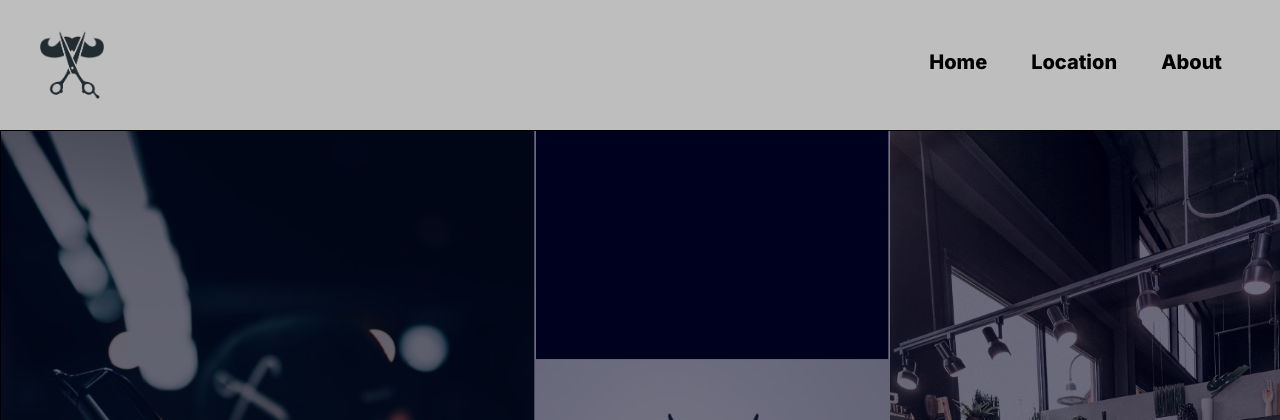
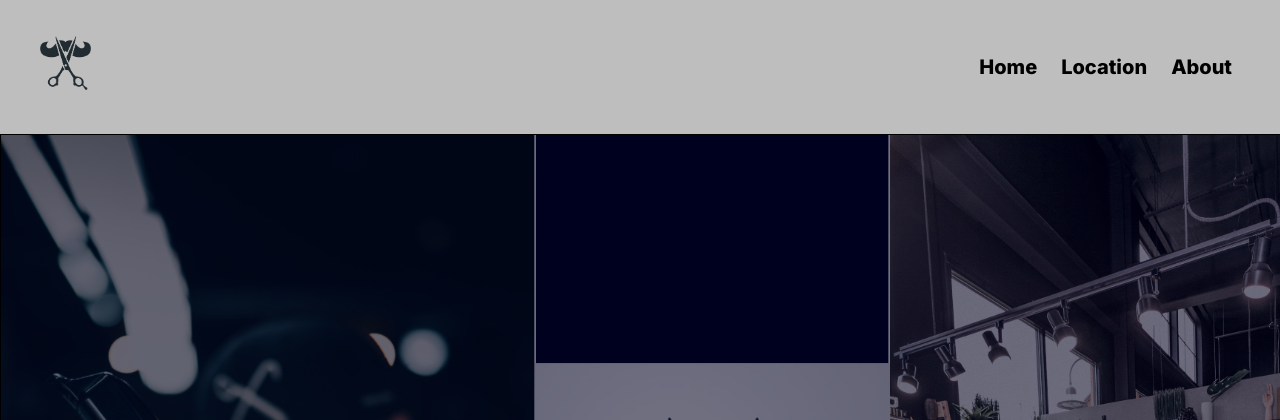
Before and after one commit to Shinki7/wf, a PHP site: page / in a window 1280 px wide. Shown: the part 28-448 px from the top of the page. Run offline with PHP 8.4, Linux system fonts and the light colour scheme.

Commit message:
add something

```diff
--- a/css/style.css
+++ b/css/style.css
@@ -37,23 +37,25 @@ header{
     justify-content: center;
 }
 header img{
-    width: 5%;
-    height: 4%;
+    width: 4%;
+    height: 1%;
     float: left;
-    margin: 30px 40px;
+    margin: 35px 40px;
+}
+.wrap{
+    text-align: center;
 }
 .navbar{
     float: right;
     padding: 30px 38px;
-    margin: 20px 0px;
+    margin: 25px 0px;
 }
 .navbar ul a{
     text-decoration: none;
     font-size: 20px;
     font-family: inter;
     color: #000;
-    margin: 20px;
-    transition: .5s;
+    margin: 10px;
 }
 .navbar ul a:hover{
     text-decoration: underline;
@@ -208,10 +210,11 @@ footer {
 }
 .btn a{
     text-decoration: none;
-    font-family: inter;
+    font-family: montserrat;
     color: #000;
-    background-color: rgba(251, 251, 251, .2);
-    padding: 20px 20px;
+    border: 1px solid rgba(0, 0, 0, .2);
+    background-color: rgba(251, 251, 251, 0);
+    padding: 15px 10px;
     transition: 0.3s;
 }
 .btn a:hover{
--- a/index.html
+++ b/index.html
@@ -40,12 +40,14 @@
     <!--Navbar-->
     <header>
         <a href=""><img src="asset/Logo.png" id="logo"></a>
+        <div class="wrap">
             <div class="navbar">
                 <ul>
                     <a href="">Home</i></a>
                     <a href="#location">Location</i></a>
                     <a href="#about">About</i></a>
                 </ul>
+            </div>
         </div>
     </header>
 
@@ -107,7 +109,7 @@
             </div>
         </div>
             <div class="box">
-                <div class="btn"><a href="">Reserve Now</a></div>
+                <div class="btn"><a href="/pg/log.html">Reserve Now</a></div>
             </div>
         </div>
 </section>
```
Lines whose indentation alone changed are shown as unchanged.
